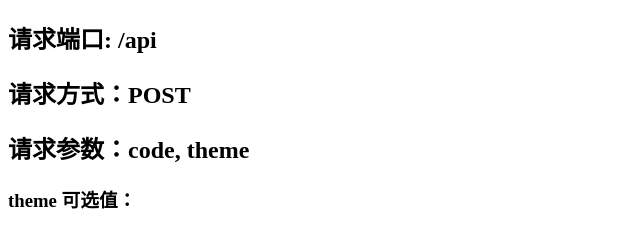
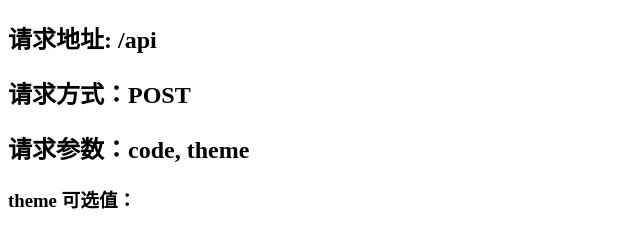
Before and after one commit to whosydd/carbon-api, a website: page index.html in a window 1280 px wide. Shown: the top 227 px of the page, 0-640 px from the left. Drawn offline with Linux system fonts and the light colour scheme.

Commit message:
docs: update README

```diff
--- a/index.html
+++ b/index.html
@@ -6,7 +6,7 @@
     <title>Carbon API</title>
   </head>
   <body>
-    <h2>请求端口: /api</h2>
+    <h2>请求地址: /api</h2>
     <h2>请求方式：POST</h2>
     <h2>请求参数：code, theme</h2>
     <h3>theme 可选值：</h3>
--- a/package.json
+++ b/package.json
@@ -1,11 +1,15 @@
 {
   "name": "carbon-api",
   "version": "0.1.0",
-  "description": "",
+  "description": "api for carbon.now.sh",
   "main": "index.js",
   "scripts": {},
   "keywords": [],
   "author": "GY <dev.youngkwok718@gmail.com>",
+  "repository": {
+    "type": "git",
+    "url": "https://github.com/whosydd/carbon-api.git"
+  },
   "license": "MIT",
   "devDependencies": {
     "@types/node": "^18.11.12",
```
Also changed, not shown: README.md.
